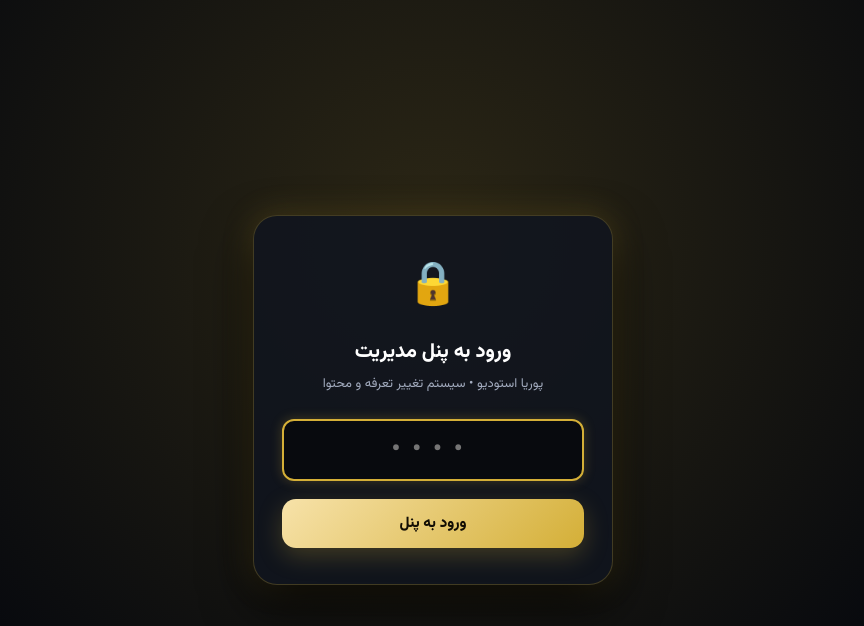
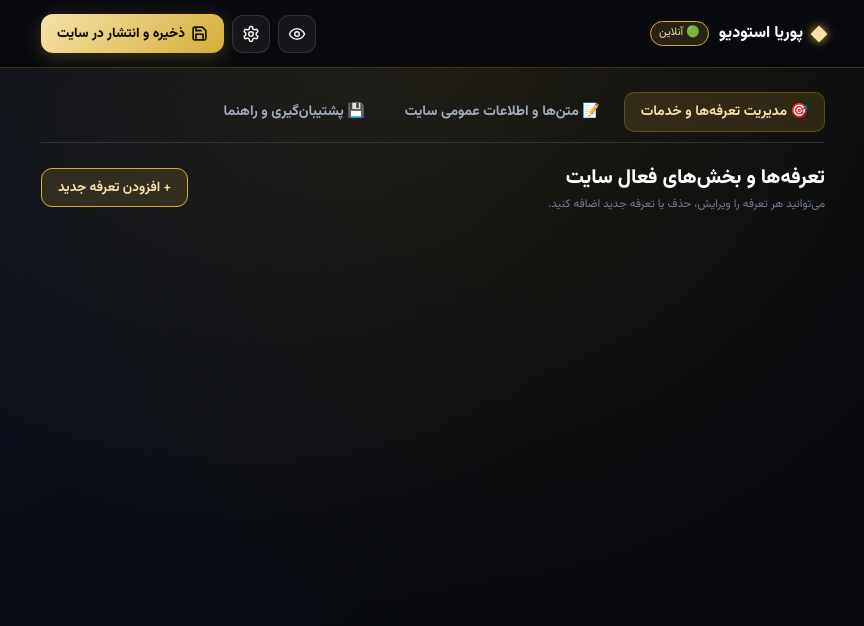
Before and after one commit to pooryaabbasi1/poorya-studio, a plain HTML site: page manage.html in a window 1280 px wide. Shown: the whole page, without its empty margins (207-1071 px from the left). Drawn offline with Linux system fonts and the light colour scheme.

Commit message:
حذف صفحه قفل رمز و دسترسی مستقیم به پنل مدیریت

```diff
--- a/manage.html
+++ b/manage.html
@@ -60,7 +60,7 @@
   .container { max-width: 820px; margin: 0 auto; padding: 0 18px; }
 
   /* PIN SCREEN */
-  #pin-screen {
+  #pin-screen { display: none !important;
     position: fixed;
     inset: 0;
     z-index: 9999;
@@ -822,23 +822,15 @@
   const GITHUB_REPO = "pooryaabbasi1/poorya-studio";
   const DATA_PATH = "data.json";
 
-  // Check PIN
+  // Direct access without PIN
   function checkPin() {
-    const input = document.getElementById('pin-input').value.trim();
-    const storedPin = siteData?.general?.adminPin || localStorage.getItem('poorya_admin_pin') || '1234';
-    if (input === storedPin || input === '1234') {
-      document.getElementById('pin-screen').style.display = 'none';
-      sessionStorage.setItem('poorya_admin_auth', 'true');
-    } else {
-      document.getElementById('pin-error').style.display = 'block';
-    }
+    const el = document.getElementById('pin-screen');
+    if (el) el.style.display = 'none';
   }
 
   // Init
   async function init() {
-    if (sessionStorage.getItem('poorya_admin_auth') === 'true') {
-      document.getElementById('pin-screen').style.display = 'none';
-    }
+
 
     try {
       const res = await fetch('./data.json?v=' + Date.now());
```
